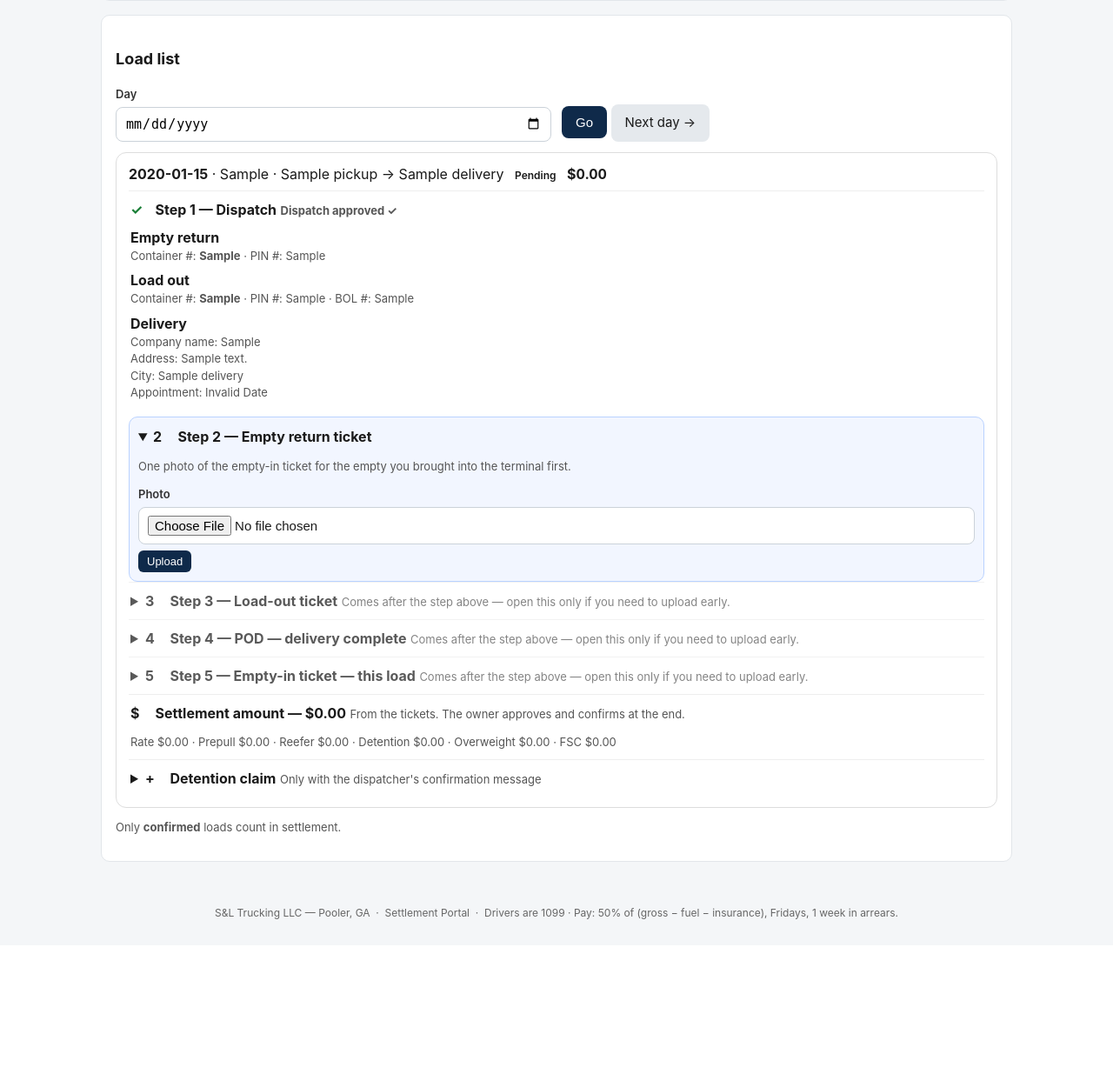
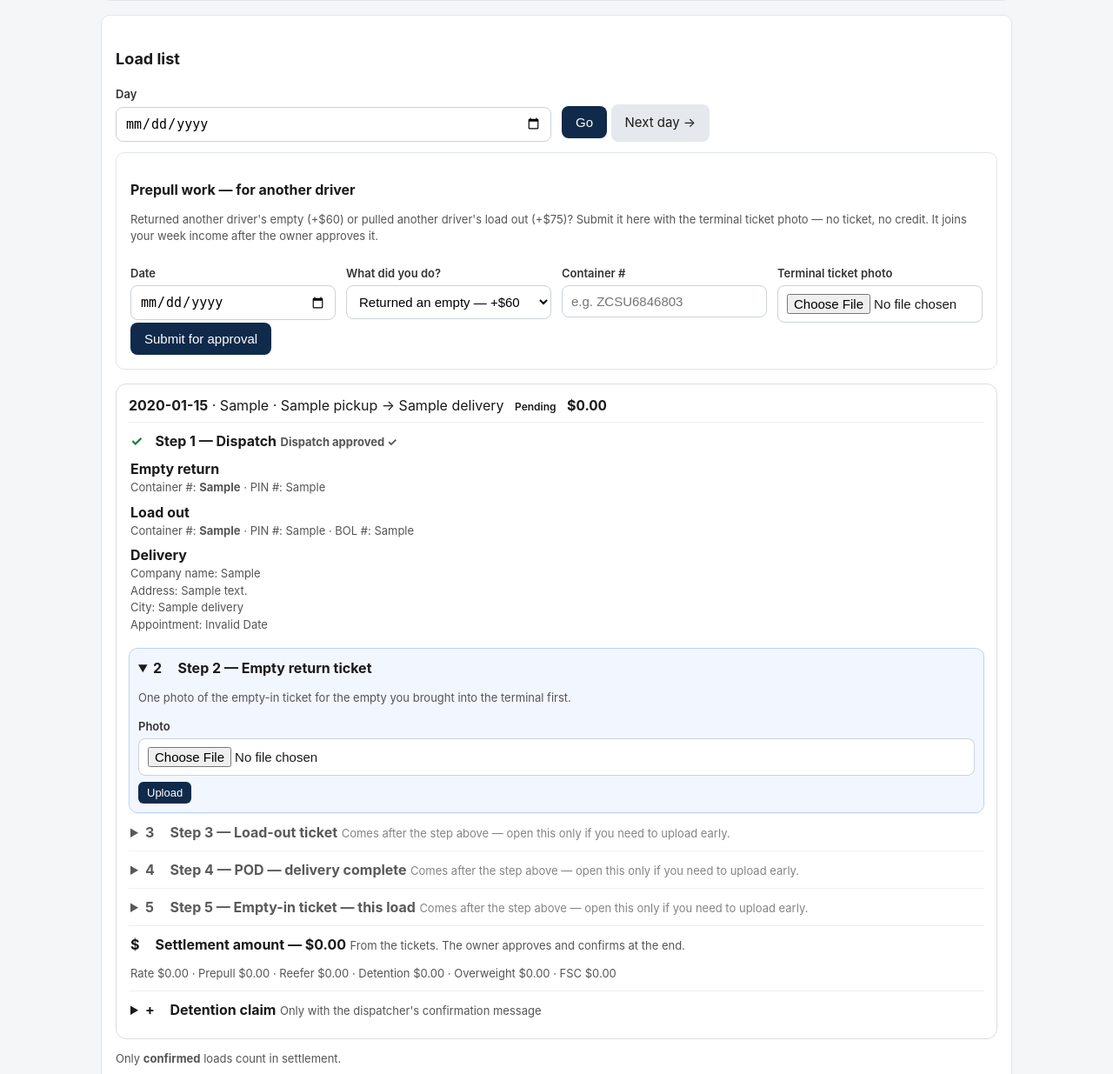
Before and after one commit to snltruckingusa/snl-trucking-portal, a Node server app: template views/loads.ejs in a window 1280 px wide. Shown: the part 1168-2403 px from the top of the page at 87% size. Before the commit the page ends 2225 px from the top, so only its background shows below. Run offline with Node 20, Linux system fonts and the light colour scheme; the template is opened without the code that fills it: most values are stand-ins (such as "Sample title", 1, 10 or a date in 2020).

Commit message:
Prepull module: ticket-required submissions, owner approval books both sides

```diff
--- a/views/loads.ejs
+++ b/views/loads.ejs
@@ -103,6 +103,37 @@
     .step.future { opacity:.72; }
     .step-body { margin-top:8px; }
   </style>
+  <div class="card" style="margin-top:12px">
+    <h3>Prepull work — for another driver</h3>
+    <p class="notice">Returned another driver's empty (+$60) or pulled another driver's load out (+$75)? Submit it here with the terminal ticket photo — no ticket, no credit. It joins your week income after the owner approves it.</p>
+    <form method="post" action="/loads/prepulls" enctype="multipart/form-data">
+      <div class="form-row">
+        <div><label>Date</label><input type="date" name="work_date" value="<%= day || '' %>"></div>
+        <div><label>What did you do?</label><select name="kind">
+          <option value="empty_return">Returned an empty — +$60</option>
+          <option value="load_out">Pulled a load out — +$75</option>
+        </select></div>
+        <div><label>Container #</label><input name="container_no" required placeholder="e.g. ZCSU6846803"></div>
+        <div><label>Terminal ticket photo</label><input type="file" name="photo" accept="image/*" required></div>
+      </div>
+      <button class="btn" type="submit">Submit for approval</button>
+    </form>
+    <% if (typeof myPrepulls !== 'undefined' && myPrepulls.length) { %>
+    <table style="margin-top:10px">
+      <tr><th>Date</th><th>Work</th><th>Container</th><th>Amount</th><th>Status</th><th></th></tr>
+      <% myPrepulls.forEach(function(p){ %>
+      <tr>
+        <td><%= fmtDate(p.work_date) %></td>
+        <td><%= p.kind === 'load_out' ? 'Load out' : 'Empty return' %></td>
+        <td><%= p.container_no %></td>
+        <td><%= money(p.amount) %></td>
+        <td><%= p.status === 'approved' ? '✅ Approved' : (p.status === 'rejected' ? 'Rejected' : 'Pending') %></td>
+        <td><a href="/loads/prepulls/<%= p.id %>/photo" target="_blank">Ticket</a></td>
+      </tr>
+      <% }) %>
+    </table>
+    <% } %>
+  </div>
   <% loads.forEach(function(l){ var ev = (typeof evidence !== 'undefined' && evidence) ? evidence[l.id] : null;
      var em = (typeof emptyMatch !== 'undefined' && emptyMatch) ? emptyMatch[l.id] : null;
      var emEv = em ? ((typeof evidence !== 'undefined' && evidence) ? evidence[em.id] : null) : null;
@@ -209,6 +240,23 @@
   </div>
   <% }) %>
   <% } else { %>
+  <% if (typeof pendingPrepulls !== 'undefined' && pendingPrepulls.length) { %>
+  <div class="card" style="margin-bottom:12px">
+    <h3>Prepull approvals (<%= pendingPrepulls.length %>)</h3>
+    <% pendingPrepulls.forEach(function(p){ %>
+    <form method="post" action="/loads/prepulls/<%= p.id %>/approve" style="border-top:1px solid #e5e7eb;padding:8px 0">
+      <div><b><%= p.driver_name %></b> — <%= fmtDate(p.work_date) %> · <%= p.kind === 'load_out' ? 'Pulled a load out' : 'Returned an empty' %> · Container <b><%= p.container_no %></b> · <b><%= money(p.amount) %></b> · <a href="/loads/prepulls/<%= p.id %>/photo" target="_blank">Ticket photo</a></div>
+      <% if (p.load_id) { %>
+      <div class="notice">Matches <%= p.match_driver_name %>'s <%= fmtDate(p.match_date) %> <%= p.match_delivery || '' %> load (its prepull is now <%= money(p.match_prepull) %>). <label><input type="checkbox" name="apply_deduction" value="1" checked> Also apply −<%= money(p.amount) %> to that load</label></div>
+      <% } else { %>
+      <div class="notice">No matching load found for this container — approving pays the credit only.</div>
+      <% } %>
+      <button class="btn" type="submit">Approve</button>
+      <button class="btn secondary" type="submit" formaction="/loads/prepulls/<%= p.id %>/reject">Reject</button>
+    </form>
+    <% }) %>
+  </div>
+  <% } %>
   <div class="table-wrap" style="margin-top:12px"><table>
     <tr><th>Date</th><th>Driver</th><th>Container / BOL</th><th>Pickup → Delivery</th><th class="num">Amount</th><th class="num">Miles</th><th>Status</th><th>Progress</th><th></th></tr>
     <% loads.forEach(function(l){ %>
--- a/views/settlement.ejs
+++ b/views/settlement.ejs
@@ -34,7 +34,7 @@ Weekend rule: Saturday/Sunday loads pay the driver 70% of net when the two-week
       <td><%= r.driver.name %> (#<%= r.driver.truck_number || '' %>)<br><span class="notice"><%= r.daysWorked %> days worked · <%= r.splitPct %>% applied</span>
         <% if (r.fuelStd) { %><br><span class="notice">Fuel standard <%= r.fuelStd.stdGallons %> gal — <% if (r.fuelStd.excessGal >= 0) { %>+<%= r.fuelStd.excessGal %> gal over (<%= money(r.fuelStd.excessCost) %>) · your share <%= money(r.fuelStd.driverShare) %><% } else { %><%= r.fuelStd.excessGal %> gal saved (<%= money(-r.fuelStd.excessCost) %>)<% } %></span><% } %>
       </td>
-      <td class="num"><%= money(r.revenue) %></td>
+      <td class="num"><%= money(r.revenue) %><% if (r.prepullCredit > 0) { %><br><span class="notice">incl. prepull +<%= money(r.prepullCredit) %></span><% } %></td>
       <td class="num"><%= money(r.fuelCost) %></td>
       <td class="num"><%= money(r.insurance) %></td>
       <td class="num"><%= money(r.net) %></td>
--- a/views/statement-print.ejs
+++ b/views/statement-print.ejs
@@ -72,6 +72,7 @@
 
 <table class="summary">
   <tr><td>Revenue</td><td class="num"><%= money(r.revenue) %></td></tr>
+  <% if (r.prepullCredit > 0) { %><tr><td>&nbsp;&nbsp;of which prepull work (approved)</td><td class="num"><%= money(r.prepullCredit) %></td></tr><% } %>
   <tr><td>Fuel (<%= r.gallons %> gal)</td><td class="num">− <%= money(r.fuelCost) %></td></tr>
   <tr><td>Insurance ($100 × <%= r.daysWorked %> days)</td><td class="num">− <%= money(r.insurance) %></td></tr>
   <tr><td>Net</td><td class="num"><%= money(r.net) %></td></tr>
```
